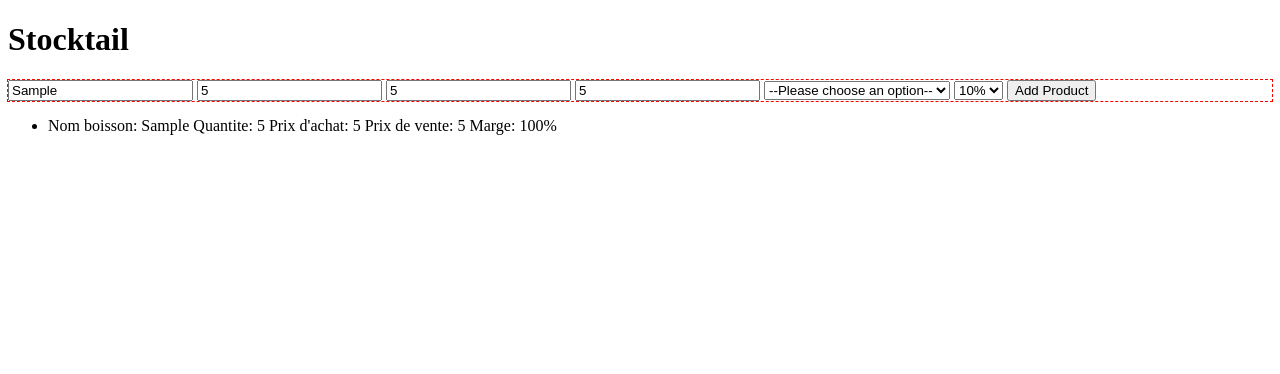
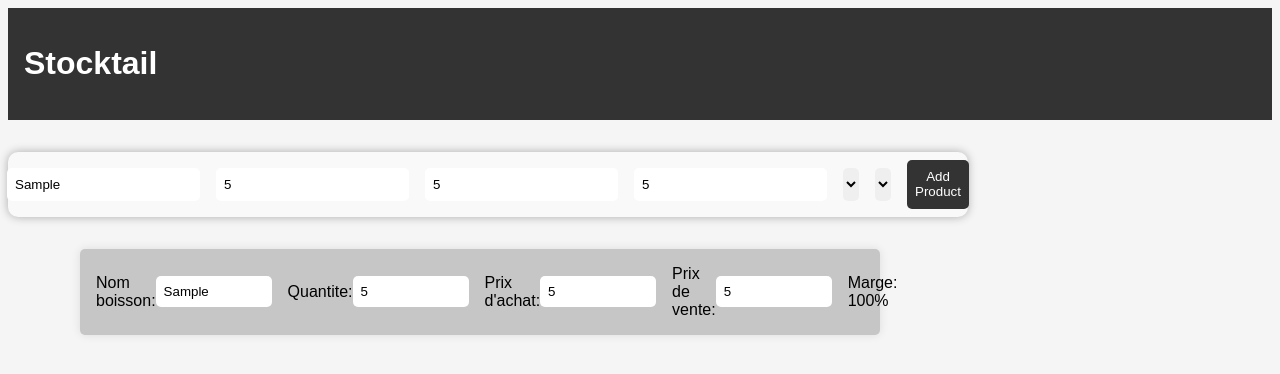
Before and after one commit to Lazarona/Stocktail, a plain HTML site: page index.html in a window 1280 px wide. Both pictures are taken after typing "Sample", "5", "5", "5" into the empty fields and a click on the button "Add Product". Drawn offline with Linux system fonts and the light colour scheme.

Commit message:
added inputs inside the list of products + some css

```diff
--- a/script.js
+++ b/script.js
@@ -6,7 +6,7 @@ function render(array) {
   array.forEach((element) => {
     li =
       li +
-      `<li>Nom boisson: ${element.boisson} Quantite: ${element.quantite} Prix d'achat: ${element.prixAchate} Prix de vente: ${element.prixVente} Marge: ${element.marge}%  </li>`;
+      `<li>Nom boisson: <input type="text" value="${element.boisson}"> Quantite: <input type="number" value="${element.quantite}"> Prix d'achat: <input type="number" value="${element.prixAchate}"> Prix de vente: <input type="number" value="${element.prixVente}"> Marge: ${element.marge}% </li>`;
   });
   ulContainer.innerHTML = li;
 }
--- a/style.css
+++ b/style.css
@@ -1,3 +1,84 @@
-.divFormulaire {
-  outline: red dashed 1px;
+/* Font */
+body {
+  font-family: Arial, sans-serif;
 }
+
+/* Background color */
+body {
+  background-color: #f5f5f5;
+}
+
+/* Header */
+header {
+  background-color: #333;
+  color: white;
+  padding: 1rem;
+}
+
+/* Form */
+.form {
+display: flex;
+flex-direction: row;
+justify-content: center;
+margin: 2rem 0;
+padding: 0 2rem;
+background-color: #f9f9f9;
+border-radius: 10px;
+box-shadow: 0 0 10px rgba(0, 0, 0, 0.3);
+width: 70vw;
+}
+
+.form input,
+.form select {
+  padding: 0.5rem;
+  margin-bottom: 1rem;
+  border: none;
+  border-radius: 5px;
+  margin-top: 1rem;
+  margin-right: 1rem;
+}
+
+.form select {
+  width: 30%;
+}
+
+.form button {
+  width: 30%;
+  padding: 0.5rem;
+  margin-top: 0.5rem;
+  background-color: #333;
+  color: white;
+  border: none;
+  border-radius: 5px;
+  cursor: pointer;
+  transition: all 0.2s ease-in-out;
+  margin-bottom: 0.5rem;
+}
+
+.form button:hover {
+  background-color: #555;
+}
+
+/* List */
+.ulContainer {
+  margin: 2rem;
+}
+
+.ulContainer li {
+  display: flex;
+  align-items: center;
+  margin-bottom: 1rem;
+  padding: 1rem;
+  background-color: #c6c6c6;
+  border-radius: 5px;
+  box-shadow: 0 0 10px rgba(0, 0, 0, 0.1);
+  width: 60vw;
+}
+
+.ulContainer input {
+  width: 100px;
+  margin-right: 1rem;
+  padding: 0.5rem;
+  border: none;
+  border-radius: 5px;
+}
```
